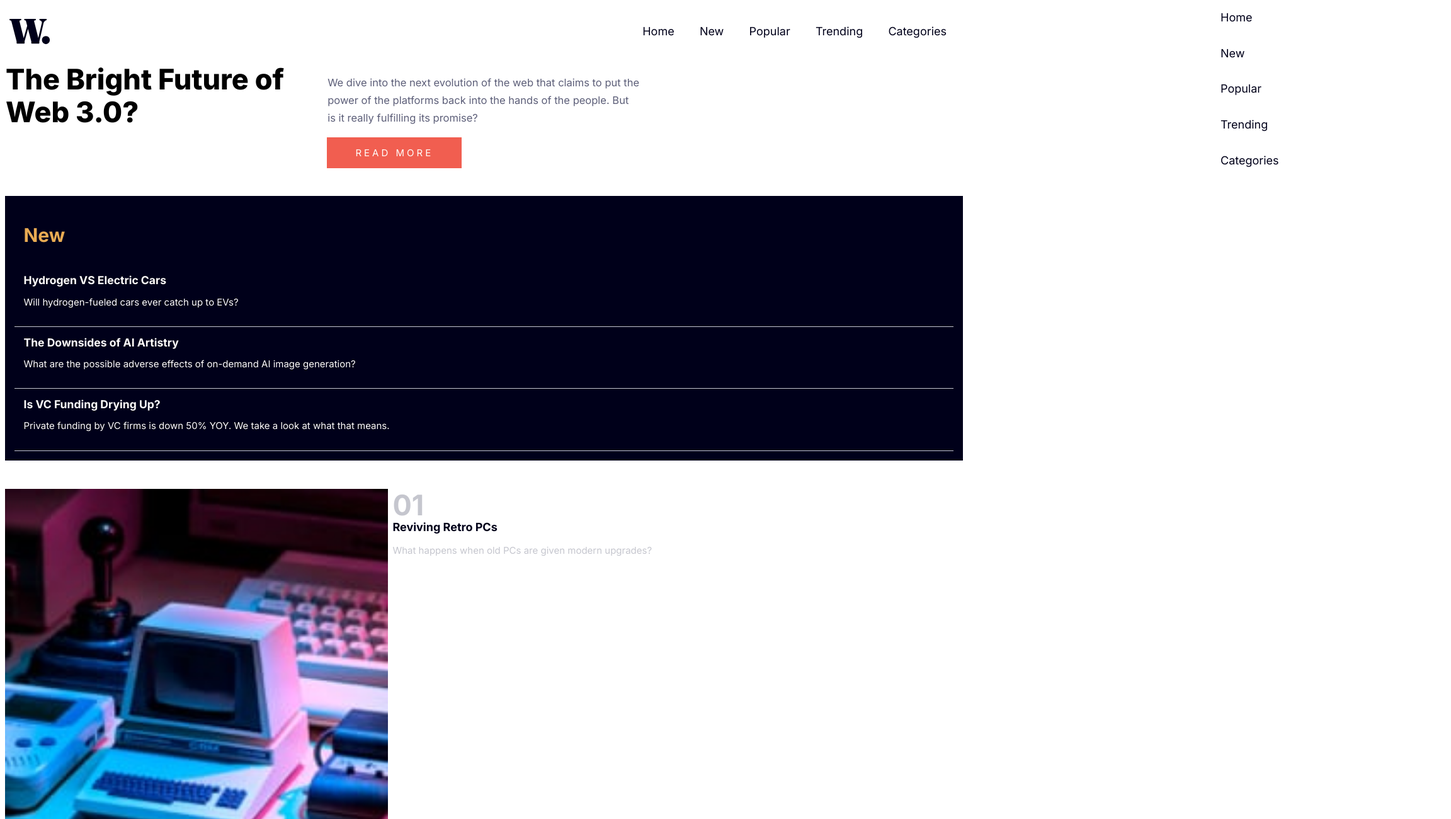
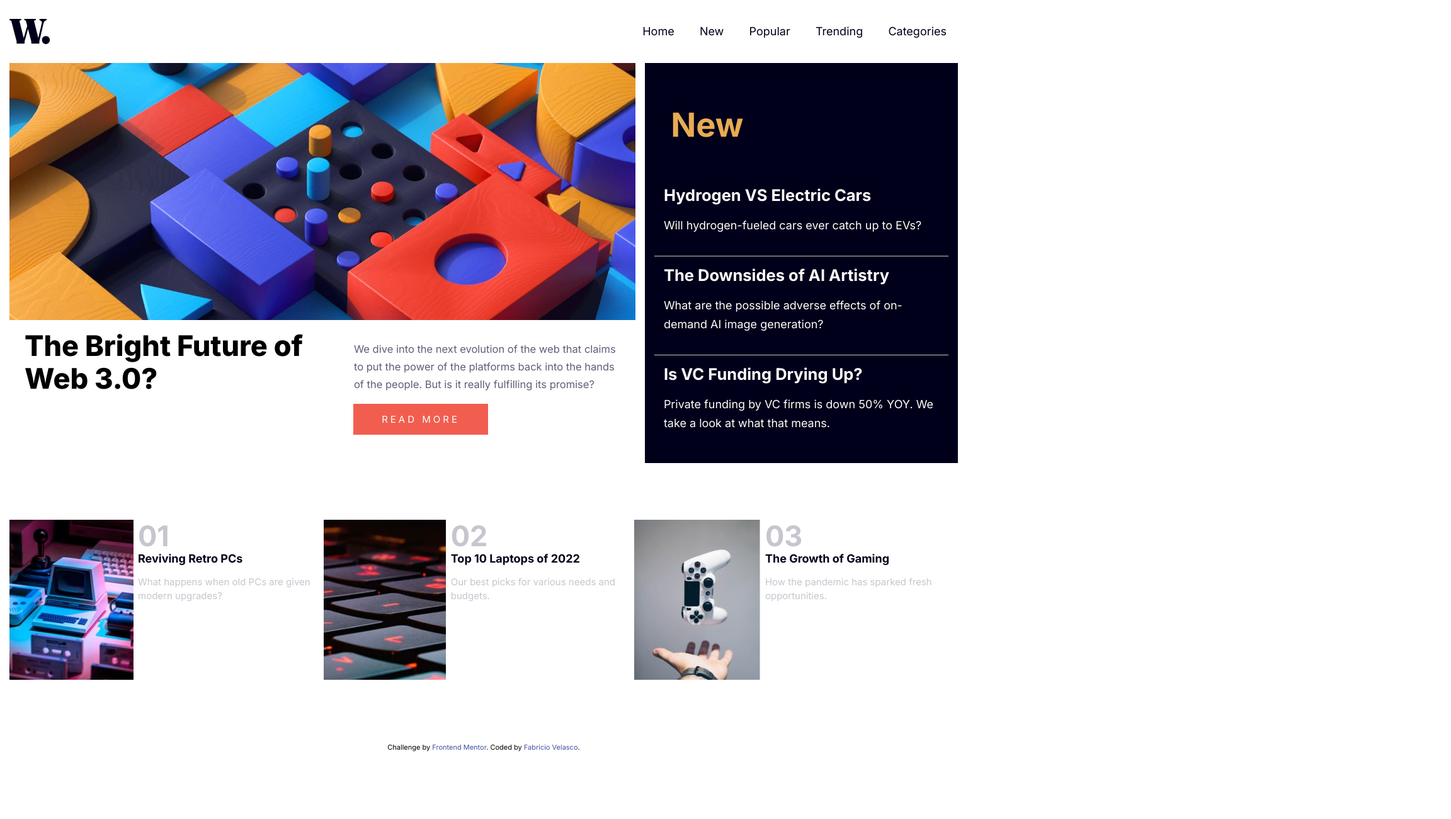
Before and after one commit to fabricioronaldo/pagina-noticias, a plain HTML site: page index.html in a window 1536 px wide. Shown: the top 1300 px of the page at 63% size, 2304 px wide, since content can reach past the window. After the commit the page ends 1204 px from the top, so only its background shows below. Drawn offline with Linux system fonts and the light colour scheme.

Commit message:
Finalização do projeto

```diff
--- a/assets/css/emphasis.css
+++ b/assets/css/emphasis.css
@@ -32,3 +32,35 @@
     line-height: 1.5em;
 
 }
+
+@media screen and (min-width:1440px) {
+
+    .emphasis {
+        padding: 5em 1em;
+        grid-column: 1/4;
+        grid-row: 3/3;
+    }
+
+    .emphasis__content{
+        display: grid;
+        grid-template-columns: auto auto auto;
+        grid-template-rows: auto;
+        gap: .5em;
+
+    }
+
+    .emphasis__card:nth-child(1) {
+        grid-column: 1/1;
+        grid-row: 1/1;
+    }
+
+    .emphasis__card:nth-child(2) {
+        grid-column: 2/2;
+        grid-row: 1/1;
+    }
+
+    .emphasis__card:nth-child(3) {
+        grid-column: 3/3;
+        grid-row: 1/1;
+    }
+}
--- /dev/null
+++ b/assets/css/footer.css
@@ -0,0 +1,9 @@
+.attribution {
+    font-size: 11px;
+    text-align: center;
+
+  }
+
+  .attribution a {
+    color: hsl(228, 45%, 44%);
+  }
--- a/assets/css/header.css
+++ b/assets/css/header.css
@@ -24,7 +24,6 @@
         display: none;
     }
 
-    .menu__desk {
-        display: block;
-    }
+
+
 }
--- a/assets/css/menu.css
+++ b/assets/css/menu.css
@@ -14,8 +14,6 @@
     transition: .25s;
 }
 
-
-
 .menu__link {
     padding: 1em;
     color: var(--very-dark-blue);
@@ -25,3 +23,13 @@
 .menu__link:hover {
     background: var(--red);
 }
+
+@media screen and (min-width: 1440px) {
+    .menu__desk {
+        display: block;
+    }
+
+    .menu {
+        display: none;
+    }
+}
--- a/assets/css/new.css
+++ b/assets/css/new.css
@@ -1,7 +1,6 @@
 .new {
     margin: 4em 0.5em 2em 0.5em;
     background: var(--very-dark-blue);
-    padding: 1em;
 
 }
 
@@ -21,6 +20,31 @@
 @media screen and (min-width: 1440px) {
 
     .new {
-        grid-column: 3 / 4;
+        padding: 1em;
+        grid-column: 3 / 3;
+        grid-row: 1 / 2;
+        height: 100%;
+        margin: 0 1em 0 0;
     }
+
+    .new__title {
+        font-size: 3.5em;
+    }
+
+    .new__content{
+        padding: 1em;
+        line-height: 2em;
+    }
+    .new__content:nth-child(4){
+        border: none;
+    }
+
+    .content__subtitle {
+        font-size: 1.7em;
+    }
+
+    .content__description {
+        font-size: 1.2em;
+    }
+
 }
--- a/assets/css/primary.css
+++ b/assets/css/primary.css
@@ -36,21 +36,44 @@
 
 @media screen and (min-width: 1440px) {
     .primary {
+        padding: 0 1em;
+        /*display: grid;
+        grid-template-columns: 33.33% 33.33%;
+        grid-template-rows: auto auto;*/
+        grid-column: 1 / 3;
+    }
+
+    .primary__content {
         display: grid;
-        grid-template-columns: 33.33% 33.33%;
+        grid-template-columns: auto auto;
         grid-template-rows: auto auto;
-    }
+
+        }
 
     .primary__image {
         display: none;
     }
 
     .primary__image-desk {
+        display: block;
         width: 100%;
     }
 
-    .primary__content {
+    .content__image {
         grid-column: 1 / 3;
+        grid-row: 1 / 1;
     }
 
+    .content__title {
+        padding: 1em;
+        grid-column: 1 / 1 ;
+        grid-row: 2 / 2;
+    }
+
+    .content__text {
+        padding: 1em;
+        grid-column: 2 / 3;
+        grid-row: 2 / 2;
 }
+
+}
--- a/assets/css/styles.css
+++ b/assets/css/styles.css
@@ -50,7 +50,12 @@ body {
     }
 
     .container {
-      grid-area: container;
+      //grid-area: container;
+      display: grid;
+      grid-template-columns: 33.33% 33.33% 33.33%;
+      grid-template-rows: auto auto auto;
+      //gap: .5em;
+
     }
 
     .footer {
--- a/index.html
+++ b/index.html
@@ -40,17 +40,17 @@
 
   <main class="container">
     <section class="primary">
-
       <div class="primary__content">
+        <div class="content__image">
           <img src="./assets/images/image-web-3-mobile.jpg" alt="Imagem" class="primary__image">
           <img src="./assets/images/image-web-3-desktop.jpg" alt="Imagem" class="primary__image-desk">
         </div>
 
-      <div>
+        <div class="content__title">
           <h1 class="primary__title">The Bright Future of Web 3.0?</h1>
         </div>
 
-      <div>
+        <div class="content__text">
           <p class="primary__text">We dive into the next evolution of the web that claims to put the power of the
             platforms back into the hands of the people.
             But is it really fulfilling its promise?</p>
@@ -80,7 +80,7 @@
     </section>
 
     <section class="emphasis">
-
+      <div class="emphasis__content">
         <article class="emphasis__card">
           <img src="./assets/images/image-retro-pcs.jpg" alt="Imagem de PC antigo" class="emphasis__image">
           <div class="card__content">
@@ -107,14 +107,14 @@
             <p class="card__text">How the pandemic has sparked fresh opportunities.</p>
           </div>
         </article>
-
+      </div>
     </section>
 
   </main>
   <footer class="attribution">
 
-    Challenge by <a href="https://www.frontendmentor.io?ref=challenge" target="_blank">Frontend Mentor</a>.
-    Coded by <a href="#">Fabricio Velasco</a>.
+    <p>Challenge by <a href="https://www.frontendmentor.io?ref=challenge" target="_blank">Frontend Mentor</a>.
+    Coded by <a href="#">Fabricio Velasco</a>.</p>
 
   </footer>
   <script src="index.js"></script>
```
Lines whose indentation alone changed are shown as unchanged.
